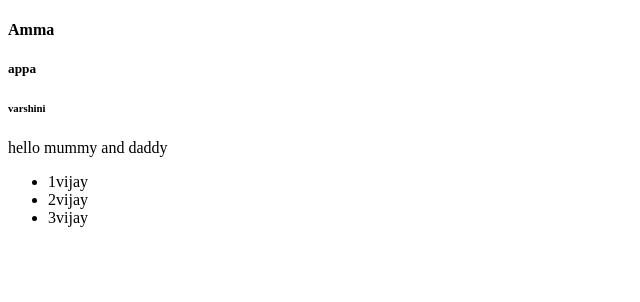
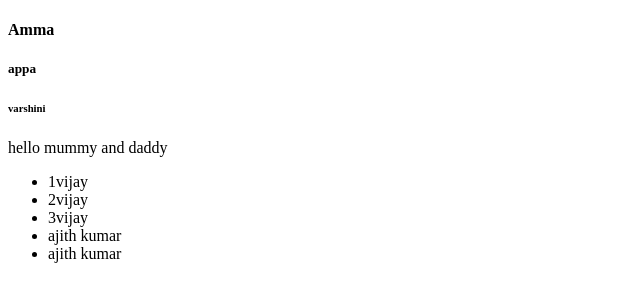
Before and after one commit to VIJAYSARATHY1401/amma, a plain HTML site: page index.html in a window 1280 px wide. Shown: the whole page, without its empty margins (0-640 px from the left). Drawn offline with Linux system fonts and the light colour scheme.

Commit message:
two li added

```diff
--- a/index.html
+++ b/index.html
@@ -17,6 +17,8 @@
         <li>1vijay</li>
         <li>2vijay</li>
         <li>3vijay</li>
+        <li>ajith kumar</li>
+        <li>ajith kumar</li>
       </ul>
     </header>
   </body>
```
